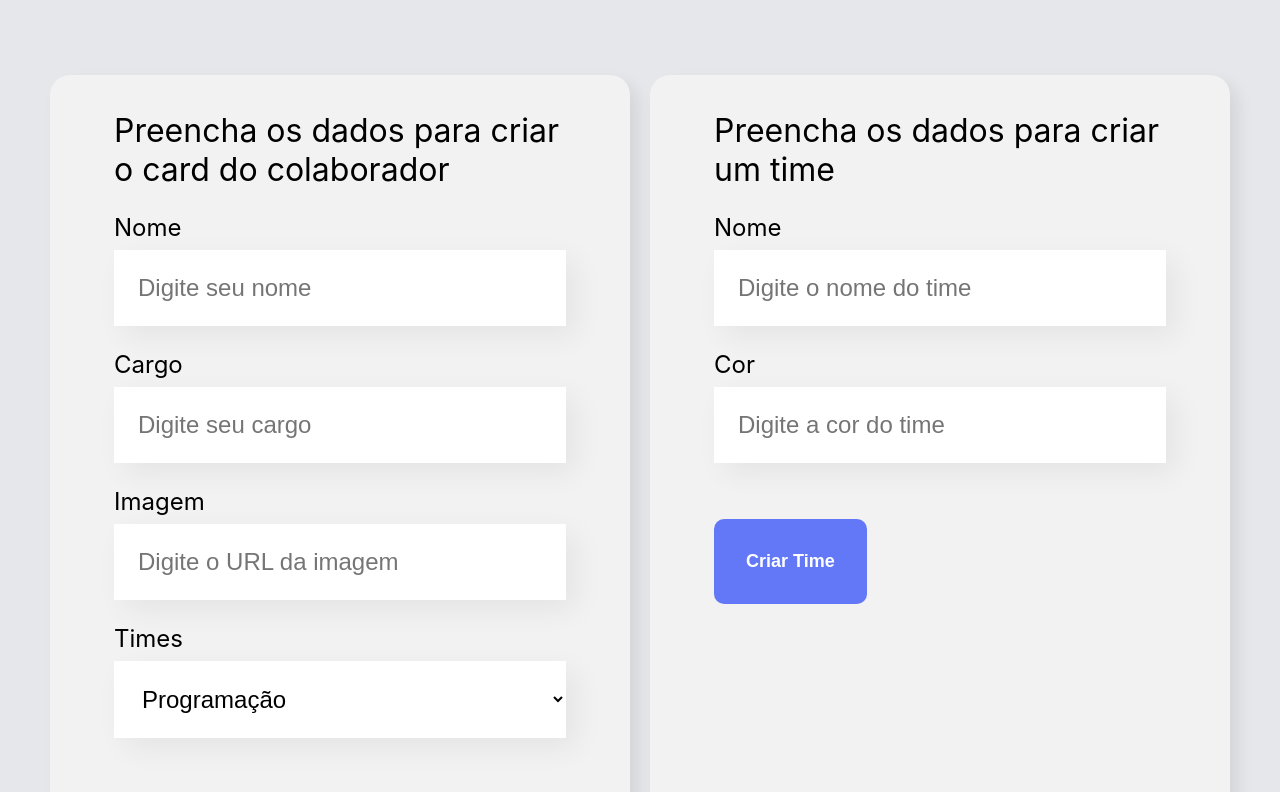
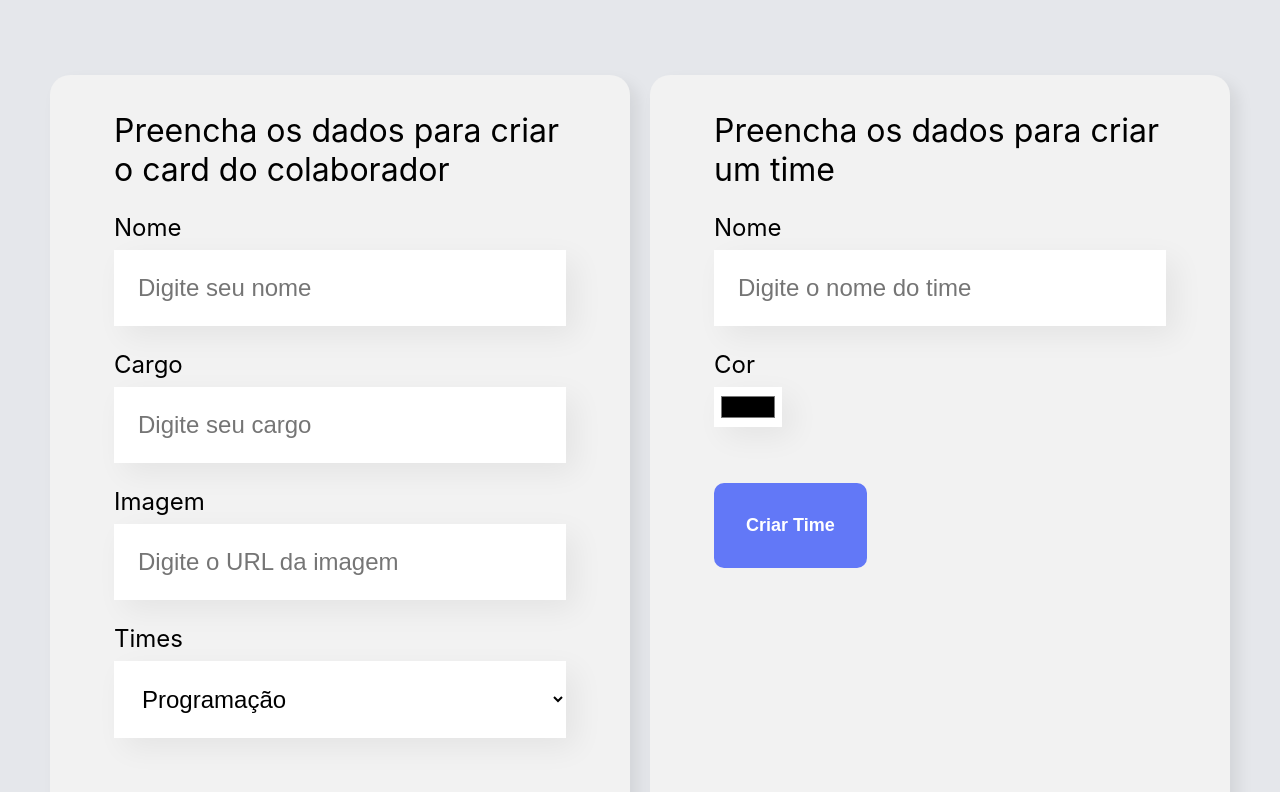
Before and after one commit to leoAraujo20/organo, a React (Vite) app: page / in a window 1280 px wide. Shown: the part 503-1295 px from the top of the page. Built offline with nearby package versions, Linux system fonts and the light colour scheme.

Commit message:
replace TextField component with Field component and update styles

```diff
--- a/src/components/TextField/text-field.css
+++ b/src/components/Field/field.css
@@ -1,18 +1,29 @@
-.text-field {
+.field {
   margin: 24px 0;
 }
 
-.text-field label {
+.field label {
   display: block;
   margin-bottom: 8px;
   font-size: 24px;
 }
 
-.text-field input {
-  background-color: #ffffff;
+.field input {
+  background: #ffffff;
   box-shadow: 10px 10px 30px rgba(0, 0, 0, 0.06);
+  border-radius: 0px;
   width: 100%;
   border: none;
   font-size: 24px;
   padding: 24px;
+  box-sizing: border-box;
 }
+
+.field-color {
+  width: 68px;
+}
+
+.field-color input {
+  height: 40px;
+  padding: 5px;
+}
--- /dev/null
+++ b/src/components/Field/field.jsx
@@ -0,0 +1,25 @@
+import "./field.css";
+
+function Field({
+  label,
+  value,
+  onValueChange,
+  obrigatorio,
+  type = "text",
+  placeholder,
+}) {
+  return (
+    <div className={`field field-${type}`}>
+      <label>{label}</label>
+      <input
+        value={value}
+        onChange={(e) => onValueChange(e.target.value)}
+        required={obrigatorio}
+        type={type}
+        placeholder={placeholder}
+      />
+    </div>
+  );
+}
+
+export default Field;
--- a/src/components/Form/form.jsx
+++ b/src/components/Form/form.jsx
@@ -1,9 +1,9 @@
 import { useState } from "react";
 import Btn from "../Btn/btn";
 import SelectField from "../SelectField/select-field";
-import TextField from "../TextField/text-field";
+import Field from "../Field/field.jsx";
 import "./form.css";
-import { v4 as uuidv4 } from 'uuid';
+import { v4 as uuidv4 } from "uuid";
 
 function Form(props) {
   const [name, setName] = useState("");
@@ -12,8 +12,6 @@ function Form(props) {
   const [team, setTeam] = useState("");
   const [teamName, setTeamName] = useState("");
   const [teamColor, setTeamColor] = useState("");
-
-
 
   const handleSubmitCollaborator = (event) => {
     event.preventDefault();
@@ -47,21 +45,21 @@ function Form(props) {
     <section className="form-box">
       <form onSubmit={handleSubmitCollaborator}>
         <h2>Preencha os dados para criar o card do colaborador</h2>
-        <TextField
+        <Field
           value={name}
           onValueChange={(value) => setName(value)}
           obrigatorio={true}
           label="Nome"
           placeholder="Digite seu nome"
         />
-        <TextField
+        <Field
           value={position}
           onValueChange={(value) => setPosition(value)}
           obrigatorio={true}
           label="Cargo"
           placeholder="Digite seu cargo"
         />
-        <TextField
+        <Field
           value={image}
           onValueChange={(value) => setImage(value)}
           label="Imagem"
@@ -77,14 +75,15 @@ function Form(props) {
       </form>
       <form onSubmit={handleSubmitTeam}>
         <h2>Preencha os dados para criar um time</h2>
-        <TextField
+        <Field
           value={teamName}
           onValueChange={(value) => setTeamName(value)}
           obrigatorio={true}
           label="Nome"
           placeholder="Digite o nome do time"
         />
-        <TextField
+        <Field
+          type="color"
           value={teamColor}
           onValueChange={(value) => setTeamColor(value)}
           obrigatorio={true}
--- a/src/components/TextField/text-field.jsx
+++ /dev/null
@@ -1,20 +0,0 @@
-import "./text-field.css";
-
-function TextField(props) {
-
-
-  return (
-    <div className="text-field">
-      <label>{props.label}</label>
-      <input
-        value={props.value}
-        onChange={(e) => props.onValueChange(e.target.value)}
-        required={props.obrigatorio}
-        type="text"
-        placeholder={props.placeholder}
-      />
-    </div>
-  );
-}
-
-export default TextField;
```
